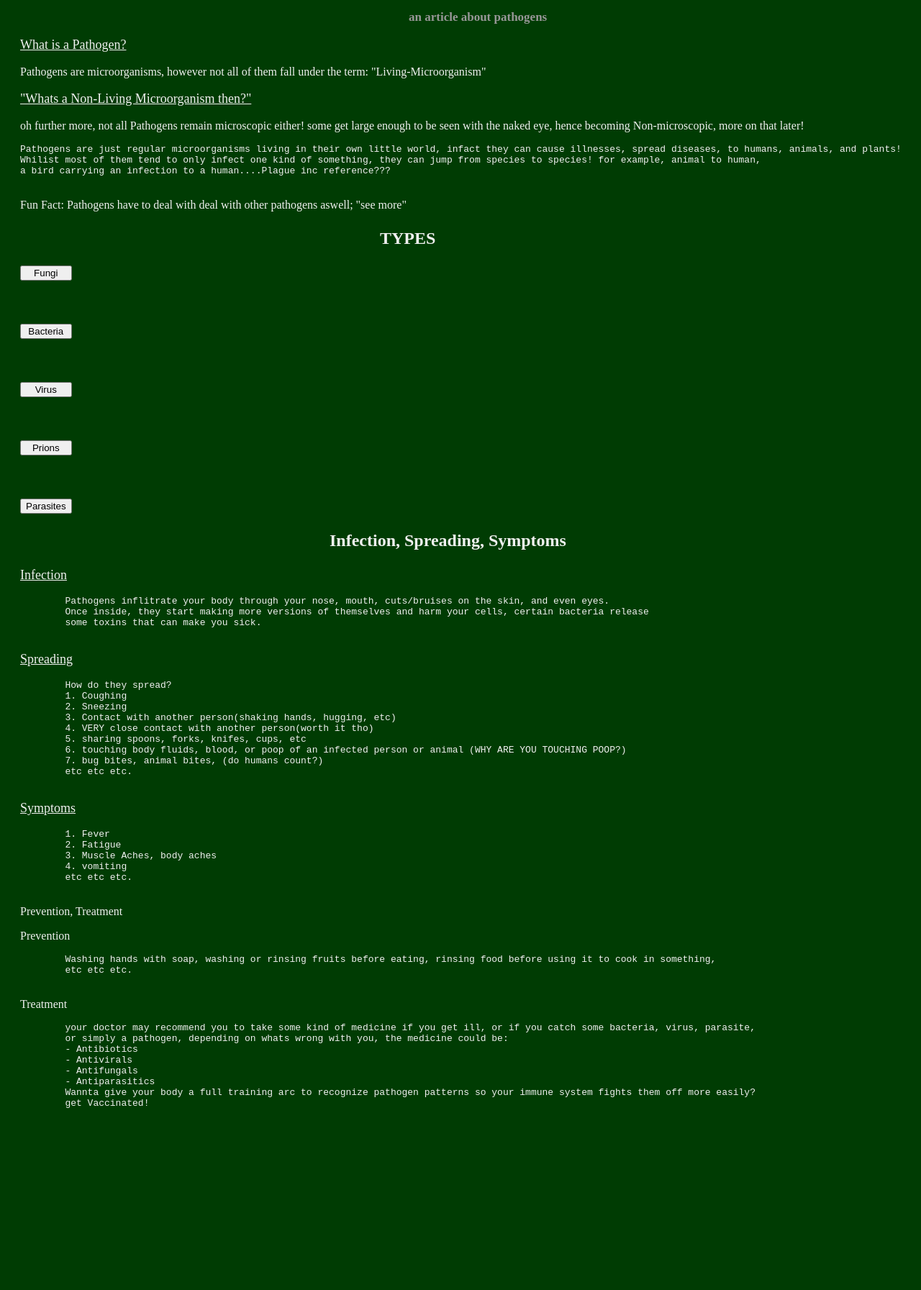
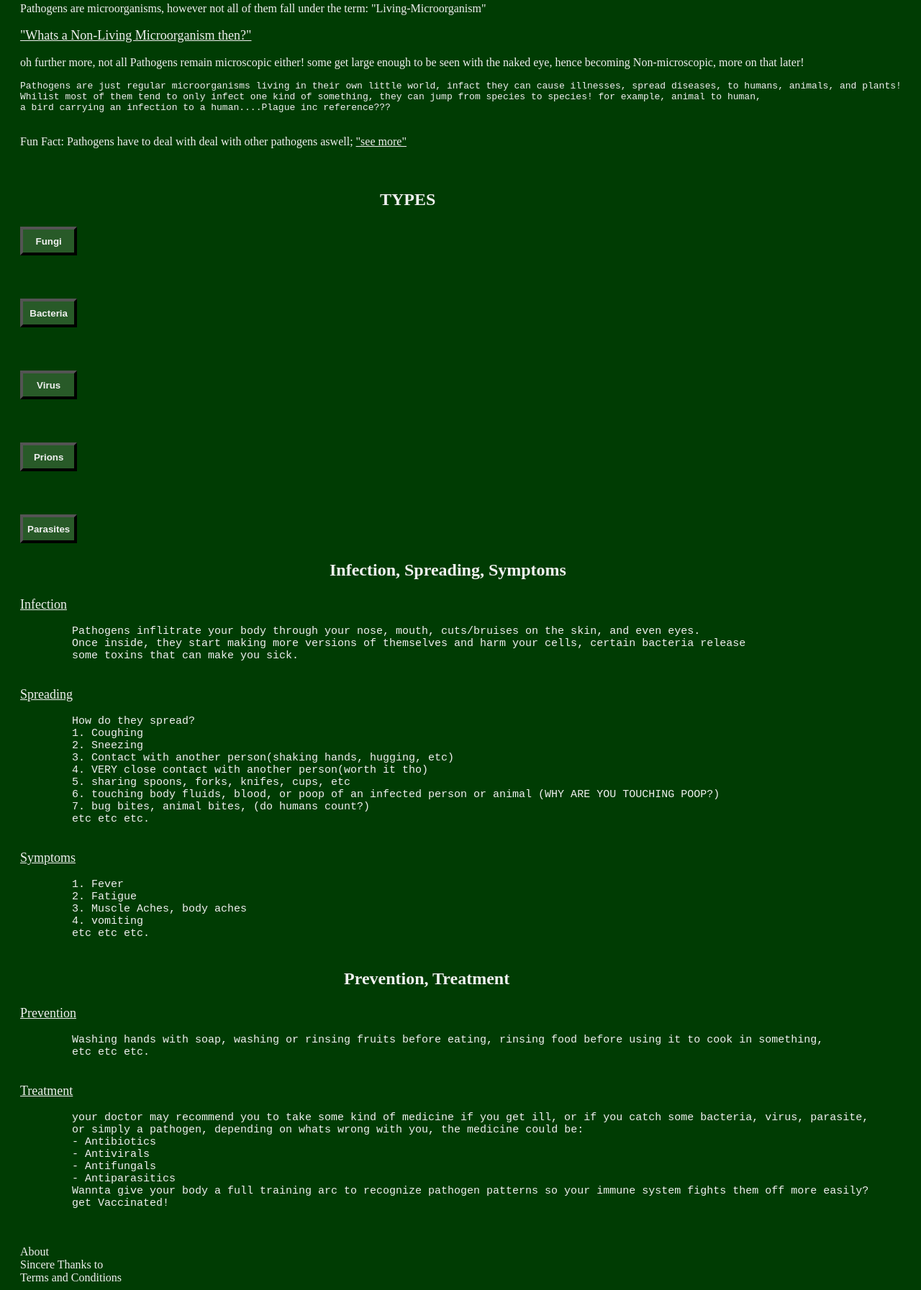
Before and after one commit to SyedUmerAsim/The-Producers-of-Suffering-a-documentary-about-pathogens-, a plain HTML site: page index.html in a window 1280 px wide. Shown: the part 201-1994 px from the top of the page at 72% size. Before the commit the page ends 1770 px from the top, so only its background shows below. Drawn offline with Linux system fonts and the light colour scheme.

Commit message:
dynamic borders on buttons, alignment changes, navigation list removal

```diff
--- a/index.css
+++ b/index.css
@@ -2,8 +2,14 @@ body {
     padding-left: 20px;
     color: rgb(240, 240, 240);
     background-color: rgb(0, 60, 3);
+    overflow-x: hidden;
 }
-
+a {
+    color: rgb(240, 240, 240);
+}
+a:visited {
+    color: rgb(182, 182, 182);
+}
 #TPOS {
     font-size: 40px;
     font-weight: bold;
@@ -40,6 +46,10 @@ body {
     row-gap: 60px;
 }
 
+#pathogen_pic {
+    height: 200px;
+    transform: translate(700px, -140px);
+}
 
 #fungi_info {
     display: inline;
@@ -48,9 +58,12 @@ body {
     top: 650px;
     font-weight: bold;
 }
-#pathogen_pic {
-    height: 200px;
-    transform: translate(700px, -140px);
+#fungi_button {
+    color: rgb(240, 240, 240);
+    background-color:rgb(40, 90, 40);
+    height: 40px;
+    font-weight: bold;
+    border-width: 4px;
 }
 
 
@@ -61,6 +74,13 @@ body {
     top: 650px;
     font-weight: bold;
 }
+#bacteria_button {
+    color: rgb(240, 240, 240);
+    background-color:rgb(40, 90, 40);
+    height: 40px;
+    font-weight: bold;
+    border-width: 4px;
+}
 
 
 #virus_info {
@@ -69,6 +89,13 @@ body {
     position: absolute;
     top: 650px;
     font-weight: bold;
+}
+#virus_button {
+    color: rgb(240, 240, 240);
+    background-color:rgb(40, 90, 40);
+    height: 40px;
+    font-weight: bold;
+    border-width: 4px;
 }
 
 
@@ -79,6 +106,14 @@ body {
     top: 650px;
     font-weight: bold;
 }
+#prion_button {
+    color: rgb(240, 240, 240);
+    background-color:rgb(40, 90, 40);
+    height: 40px;
+    font-weight: bold;
+    border-width: 4px;
+}
+
 
 #parasite_info {
     display: inline;
@@ -87,6 +122,14 @@ body {
     top: 650px;
     font-weight: bold;
 }
+#parasite_button {
+    color: rgb(240, 240, 240);
+    background-color:rgb(40, 90, 40);
+    height: 40px;
+    font-weight: bold;
+    border-width: 4px;
+}
+
 
 #topics_text {
     transform: translateX(430px);
@@ -98,13 +141,47 @@ body {
     text-decoration: underline;
     font-size: 18px;
 }
+#infection_info {
+    font-size: 15px;
+}
 
 #spreading_text {
     text-decoration: underline;
     font-size: 18px;
+}
+#spreading_info {
+    font-size: 15px;
 }
 
 #symptoms_text {
     text-decoration: underline;
     font-size: 18px;
 }
+#symptoms_info {
+    font-size: 15px;
+}
+
+#additional_text {
+    font-size: 24px;
+    font-weight: bold;
+    transform: translateX(450px);
+}
+
+#prevention_text {
+    text-decoration: underline;
+    font-size: 18px;
+}
+#prevention_info {
+    font-size: 15px;
+}
+#treatment_text {
+    text-decoration: underline;
+    font-size: 18px;
+}
+#treatment_info {
+    font-size: 15px;
+}
+
+#footer {
+
+}
--- a/index.html
+++ b/index.html
@@ -8,25 +8,19 @@
 </head>
 <body>
 
-    <ul>
-        <li>Hello</li>
-        <li>This</li>
-        <li>Is</li>
-        <li>Navigation</li>
-    </ul>
-
     <p id="TPOS">The Producers of Suffering</p> <!--If this is blahblah color-->
     <p id="aaap">an article about pathogens</p> <!--Then make this ligher blahblah color-->
     <p id="ques1">What is a Pathogen?</p>
     <p id="ans1">Pathogens are microorganisms, however not all of them fall under the term: "Living-Microorganism"</p>
-    <p id="ques2">"Whats a Non-Living Microorganism then?"</p>
+    <p id="ques2"><a href="Non-living-micro">"Whats a Non-Living Microorganism then?"</a></p>
     <p id="text1">oh further more, not all Pathogens remain microscopic either! some get large enough to be seen with the naked eye, hence becoming Non-microscopic, more on that later!</p>
     <pre id="text1">
 Pathogens are just regular microorganisms living in their own little world, infact they can cause illnesses, spread diseases, to humans, animals, and plants!
 Whilist most of them tend to only infect one kind of something, they can jump from species to species! for example, animal to human,
 a bird carrying an infection to a human....Plague inc reference???
     </pre >
-    <p id="text1">Fun Fact: Pathogens have to deal with deal with other pathogens aswell; "see more"</p>
+    <p id="text1">Fun Fact: Pathogens have to deal with deal with other pathogens aswell; <a href="pathogens1v1">"see more"</a></p>
+    <br>
     <p id="types_text">TYPES</p>
 
     <div class="all_types">
@@ -136,6 +130,13 @@ a bird carrying an infection to a human....Plague inc reference???
         Wannta give your body a full training arc to recognize pathogen patterns so your immune system fights them off more easily?
         get Vaccinated!
     </pre>
+    <br>
+
+    <div id="footer">
+        <div id="about">About</div>
+        <div id="ty">Sincere Thanks to</div>
+        <div id="tac">Terms and Conditions</div>
+    </div>
 
     <script src="index.js"></script>
 </body>
--- a/index.js
+++ b/index.js
@@ -40,3 +40,48 @@ function show_parasites(){
     document.getElementById("prion_info").style.visibility = "hidden";
     document.getElementById("parasite_info").style.visibility = "visible";
 }
+
+
+
+
+
+
+fungi_button.addEventListener("click", function(){
+    document.getElementById("fungi_button").style.borderColor = "rgb(255, 227, 70)";
+    document.getElementById("bacteria_button").style.borderColor = "grey";
+    document.getElementById("virus_button").style.borderColor = "grey"
+    document.getElementById("prion_button").style.borderColor = "grey"
+    document.getElementById("parasite_button").style.borderColor = "grey"
+})
+
+bacteria_button.addEventListener("click", function(){
+    document.getElementById("fungi_button").style.borderColor = "grey";
+    document.getElementById("bacteria_button").style.borderColor = "rgb(255, 227, 70)"
+    document.getElementById("virus_button").style.borderColor = "grey"
+    document.getElementById("prion_button").style.borderColor = "grey"
+    document.getElementById("parasite_button").style.borderColor = "grey"
+})
+
+virus_button.addEventListener("click", function(){
+    document.getElementById("fungi_button").style.borderColor = "grey";
+    document.getElementById("bacteria_button").style.borderColor = "grey"
+    document.getElementById("virus_button").style.borderColor = "rgb(255, 227, 70)"
+    document.getElementById("prion_button").style.borderColor = "grey"
+    document.getElementById("parasite_button").style.borderColor = "grey"
+})
+
+prion_button.addEventListener("click", function(){
+    document.getElementById("fungi_button").style.borderColor = "grey";
+    document.getElementById("bacteria_button").style.borderColor = "grey"
+    document.getElementById("virus_button").style.borderColor = "grey"
+    document.getElementById("prion_button").style.borderColor = "rgb(255, 227, 70)"
+    document.getElementById("parasite_button").style.borderColor = "grey"
+})
+
+parasite_button.addEventListener("click", function(){
+    document.getElementById("fungi_button").style.borderColor = "grey";
+    document.getElementById("bacteria_button").style.borderColor = "grey"
+    document.getElementById("virus_button").style.borderColor = "grey"
+    document.getElementById("prion_button").style.borderColor = "grey"
+    document.getElementById("parasite_button").style.borderColor = "rgb(255, 227, 70)"
+})
```
